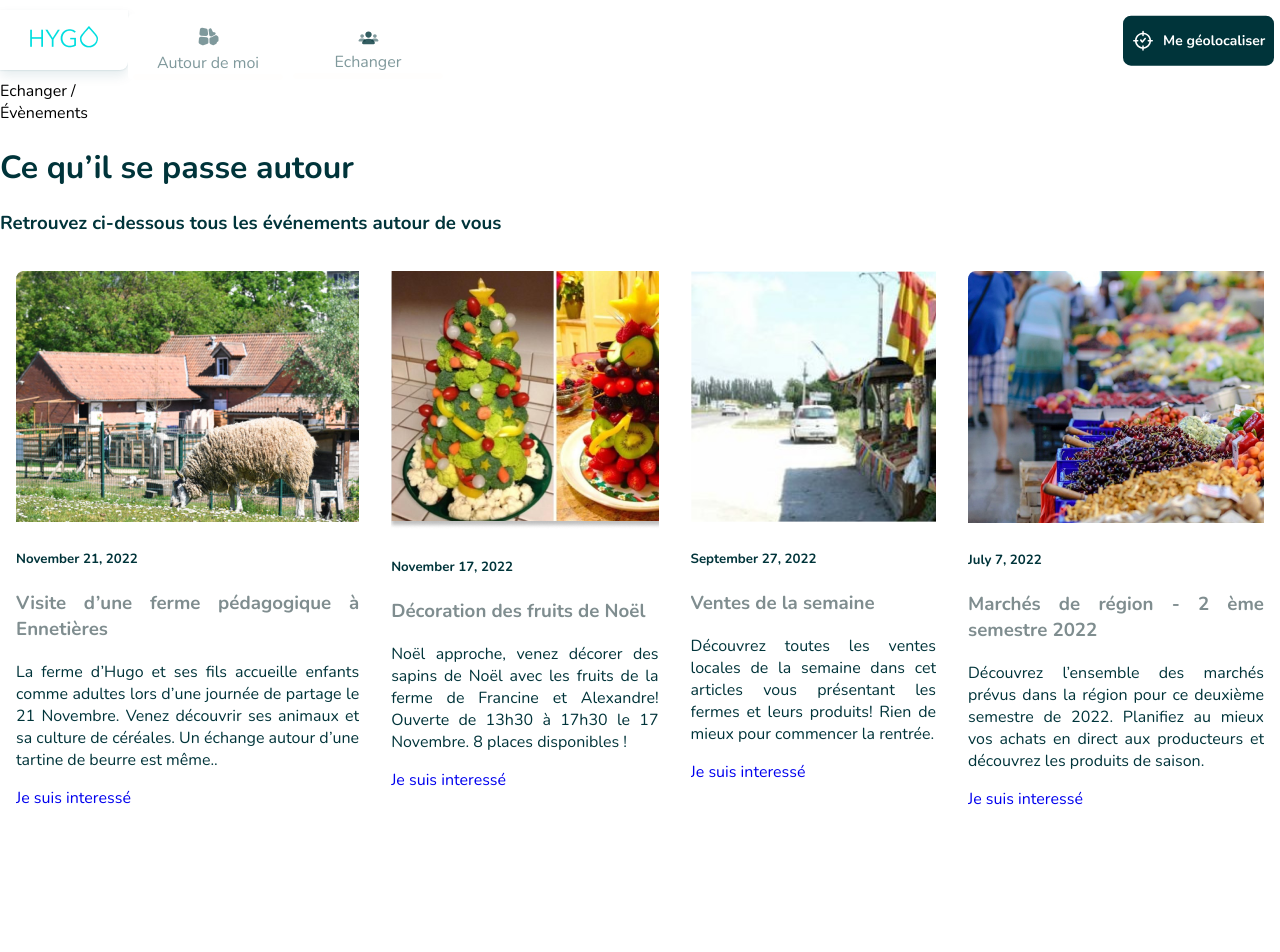
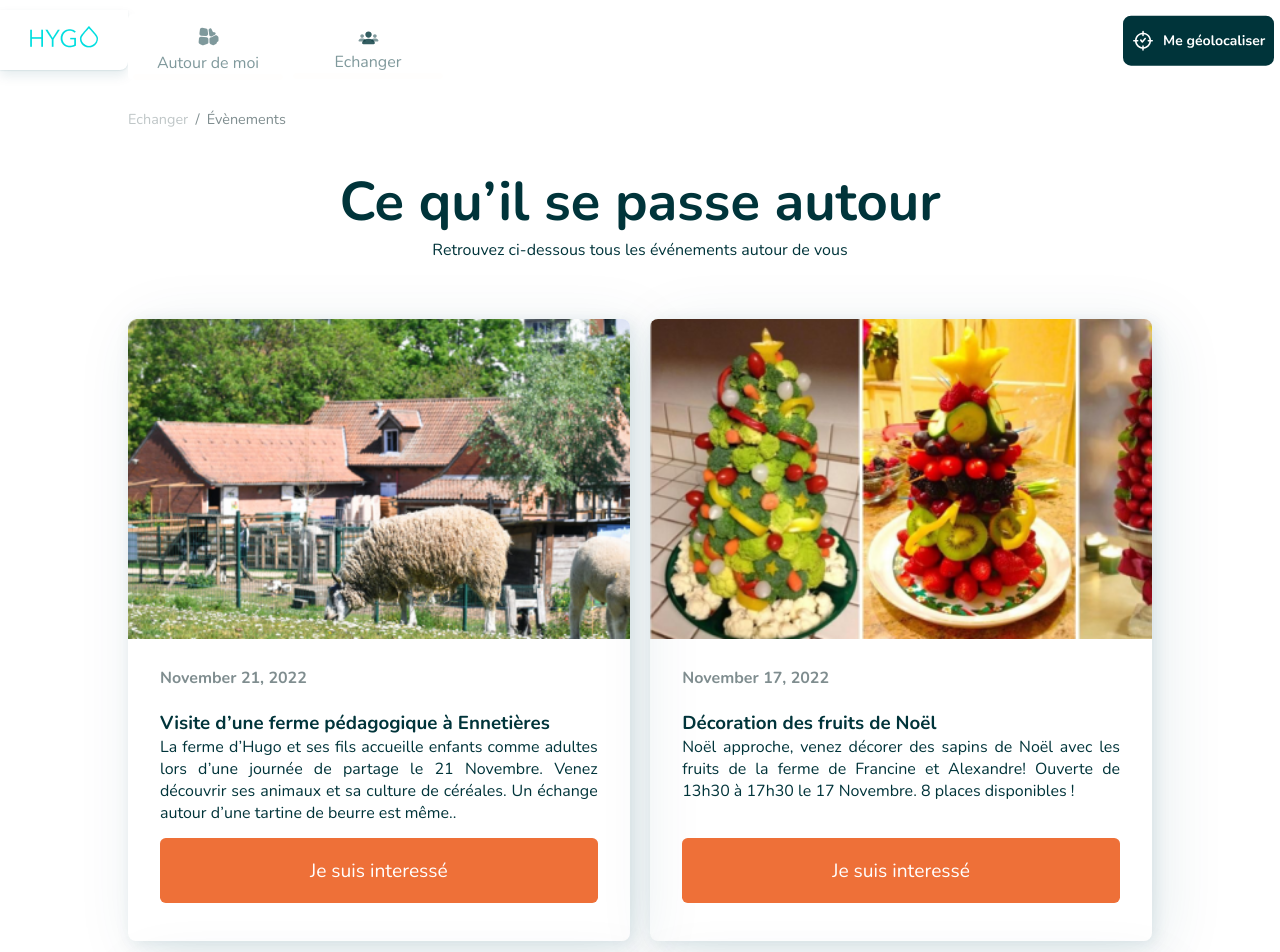
Before and after one commit to py2378/sophyto, a React (Create React App) app in the folder client/: page /events in a window 1280 px wide. Shown: the top 952 px of the page. Before the commit the page ends 826 px from the top, so only its background shows below. Built offline with nearby package versions, Linux system fonts and the light colour scheme.

Commit message:
Style Article page

```diff
--- a/client/src/Components/Articles/ArticleItem.js
+++ b/client/src/Components/Articles/ArticleItem.js
@@ -11,10 +11,12 @@ function ArticleItem(props){
                 src={url}
                 alt={title}
             />
-            <h5>{date}</h5>
-            <h3>{title}</h3>
-            <p>{content}</p>
-            <Link to={link}>{textButton}</Link>
+            <div className="articleDescription">
+                <h4>{date}</h4>
+                <h3>{title}</h3>
+                <p>{content}</p>
+                <Link to={link}>{textButton}</Link>
+            </div>
         </div>
     );
 }
--- a/client/src/Components/Articles/Articles.css
+++ b/client/src/Components/Articles/Articles.css
@@ -1,25 +1,66 @@
-img.articleImage{
-    max-height: 20em;
+.articles-page{
+    margin: 0 10%;
     text-align: center;
 }
 
-.articleBlock{
-    margin-top: 3em;
-    margin-bottom: 3em;
-    color: var(--primary-dark-gray);
+.articles-page span:first-child{
+    display: flex;
+    flex-direction: row;
+    gap: 0.5em;
+    font-size: 0.9em;
+    margin-top: 2em;
+    color: var(--primary-middle-gray);
+}
+
+#filArianeEchanger{
+    color: var(--primary-light-gray);
+}
+
+.articles-page h1{
+    margin-bottom: 0;
+    font-size: 3.4em;
+}
+
+.articles-page p{
+    margin-top: 0;
+    height: 4em;
+}
+
+img.articleImage{
+    height: 20em;
 }
 
 .articleItem{
-    border: 1em solid white;
+    border-radius: 0.5em;
+    box-shadow: 3px 3px 16px rgba(0, 83, 94, 0.1), 11px 11px 64px rgba(0, 83, 94, 0.1);
     text-align: justify;
     overflow: hidden;
+    width: 49%;
+    margin-bottom: 1.5em;
+}
+
+.articleDescription{
+    margin: 0 2em 2em;
 }
 
 .articleItem h3 {
-    margin-top: 1em;
+    margin: 0;
+}
+
+.articleItem h4 {
     color: var(--primary-middle-gray);
 }
 
+.articleDescription a {
+    background-color: var(--primary-orange);
+    color: white;
+    padding: 1em;
+    border-radius: 0.3em;
+    margin: 2em 0;
+    display: block;
+    text-align: center;
+    font-size: 1.2em;
+}
 .articleItem a:hover, .articleItem a:active, .articleItem a:visited{
     text-decoration: none;
 }
@@ -27,12 +68,13 @@ img.articleImage{
 .articles-layout {
     display: flex;
     flex-direction: row;
+    flex-wrap: wrap;
     justify-content: space-between;
     align-items: flex-start;
 }
 
 @media only screen and (max-width: 576px) {
-    .articleBlock .rounded-card-white{
+    .rounded-card-white{
         padding: 0;
     }
 
--- a/client/src/Components/Articles/Articles.js
+++ b/client/src/Components/Articles/Articles.js
@@ -5,9 +5,9 @@ function Articles(props){
 
     return(
         <div className="articles-page">
-            <span><div>Echanger / </div><div>{namePage}</div></span>
+            <span><div id="filArianeEchanger">Echanger</div><div>/</div><div>{namePage}</div></span>
             <h1>{title}</h1>
-            <h3>{subtitle}</h3>
+            <p>{subtitle}</p>
             <div className="articles-layout">
                 {children}
             </div>
```
Also changed, not shown: client/public/image 2.png.
